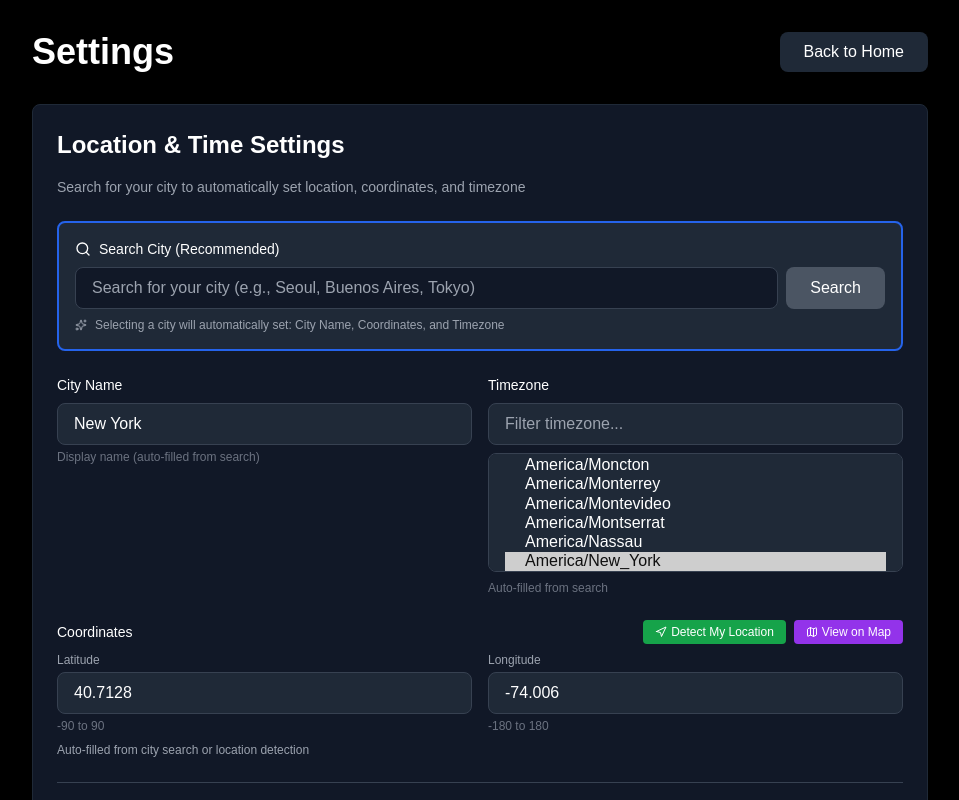
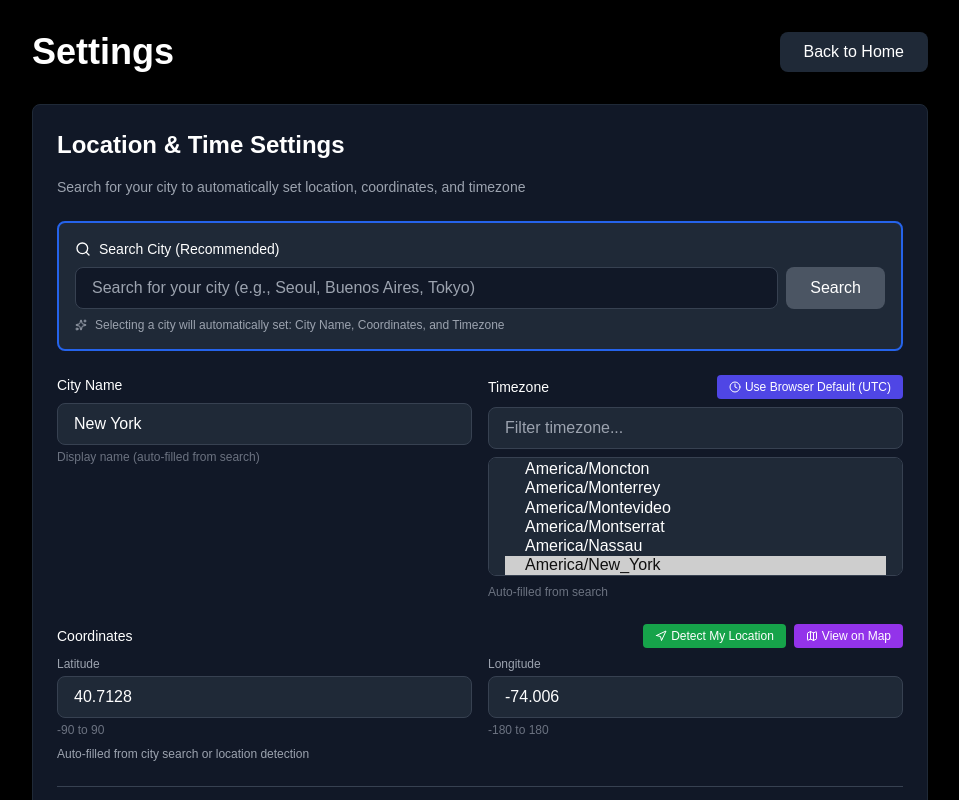
Before and after one commit to nalbam/rpi-kiosk, a Next.js app: page /settings in a window 1280 px wide. Shown: the top 800 px of the page, without its empty margins (160-1119 px from the left). Built offline with nearby package versions, Linux system fonts and the light colour scheme.

Commit message:
Enhance timezone filtering to always include the currently selected timezone and improve layout for timezone selection

```diff
--- a/app/settings/page.tsx
+++ b/app/settings/page.tsx
@@ -82,6 +82,8 @@ export default function SettingsPage() {
   // Filter timezones based on search query
   const filteredTimezones = timezones.filter((tz) => {
     if (!timezoneFilter.trim()) return true;
+    // Always include the currently selected timezone to maintain select validity
+    if (config && tz === config.timezone) return true;
     return tz.toLowerCase().includes(timezoneFilter.toLowerCase());
   });
 
@@ -440,7 +442,18 @@ export default function SettingsPage() {
 
                 {/* Timezone */}
                 <div>
-                  <label className="block text-sm font-medium mb-2">Timezone</label>
+                  <div className="flex justify-between items-center mb-2">
+                    <label className="block text-sm font-medium">Timezone</label>
+                    {detectedTimezone && (
+                      <button
+                        onClick={handleApplyDetectedTimezone}
+                        className="px-3 py-1 text-xs bg-indigo-600 hover:bg-indigo-700 rounded transition-colors whitespace-nowrap flex items-center gap-1"
+                      >
+                        <Clock className="w-3 h-3" />
+                        Use Browser Default ({detectedTimezone.split('/').pop()?.replace(/_/g, ' ')})
+                      </button>
+                    )}
+                  </div>
                   <input
                     type="text"
                     value={timezoneFilter}
```
